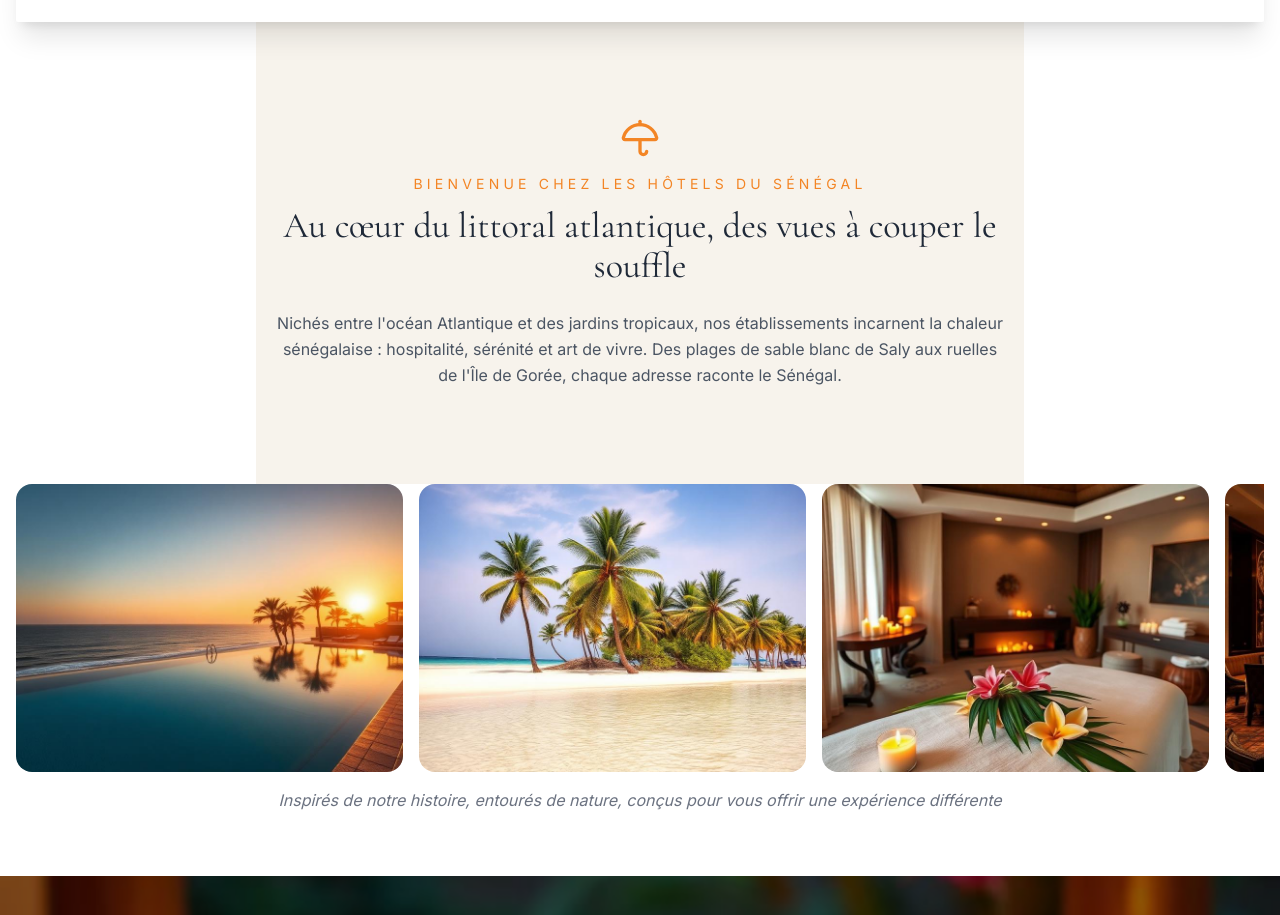
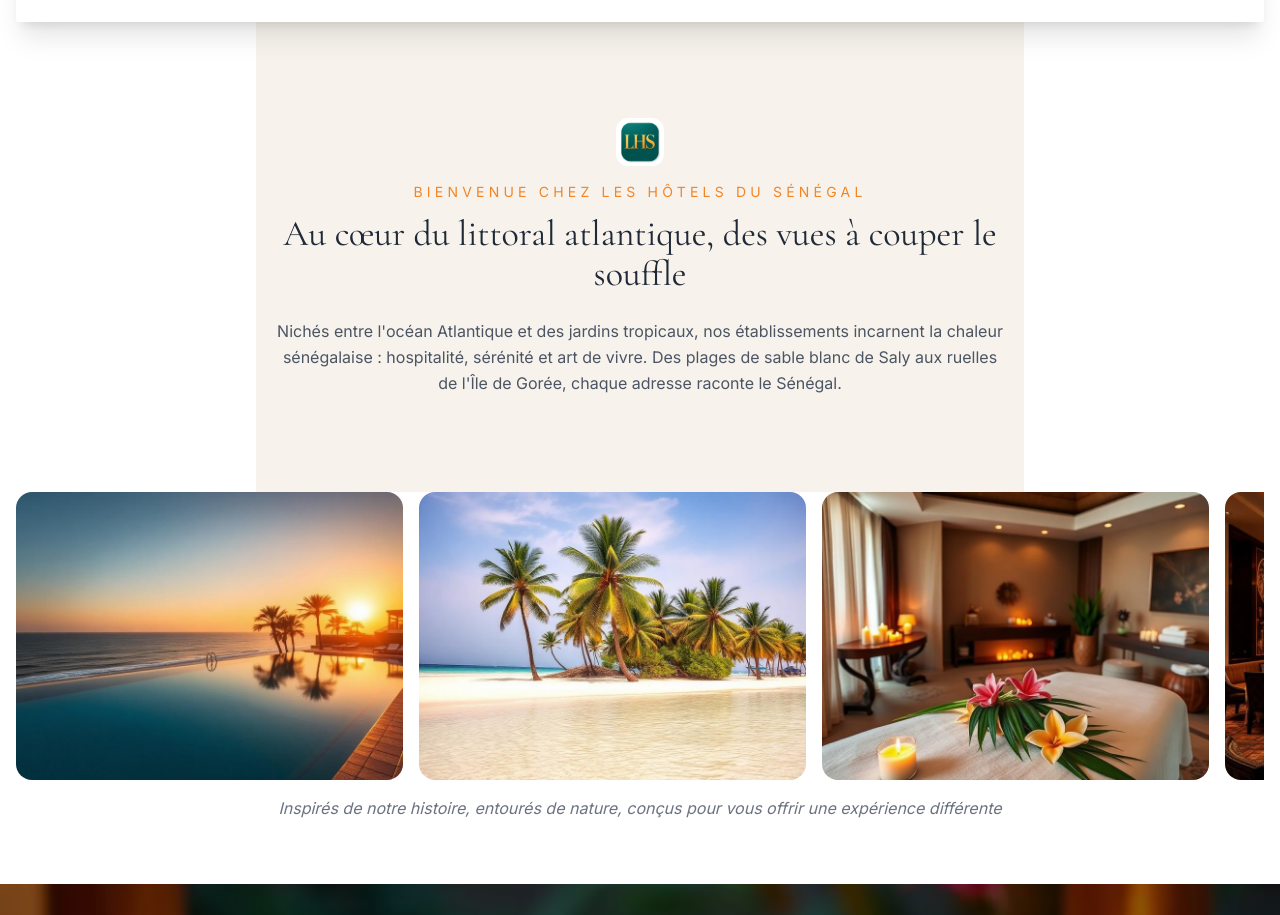
Before and after one commit to jagt00/refonte-les-hotels-du-senegal, a React (Vite) app in the folder frontend/: page / in a window 1280 px wide. Shown: the part 810-1725 px from the top of the page. Built offline with nearby package versions, Linux system fonts and the light colour scheme; no server answers.

Commit message:
Bienvenue: le parapluie remplacé par le favicon LHS

```diff
--- a/frontend/src/components/Welcome.tsx
+++ b/frontend/src/components/Welcome.tsx
@@ -1,9 +1,7 @@
-import { Umbrella } from "lucide-react";
-
 export default function Welcome() {
   return (
     <section id="a-propos" className="container mx-auto px-4 py-24 text-center max-w-3xl bg-creambrand">
-      <Umbrella className="mx-auto text-sand mb-4" size={40} />
+      <img src="/icons/icon-192.png" alt="Les Hôtels du Sénégal" className="mx-auto mb-4 h-12 w-12 rounded-xl" />
       <p className="text-sand uppercase tracking-[0.3em] text-sm mb-3">Bienvenue chez Les Hôtels du Sénégal</p>
       <h2 className="font-serif text-3xl md:text-4xl mb-6">Au cœur du littoral atlantique, des vues à couper le souffle</h2>
       <p className="text-gray-600 leading-relaxed">
```
